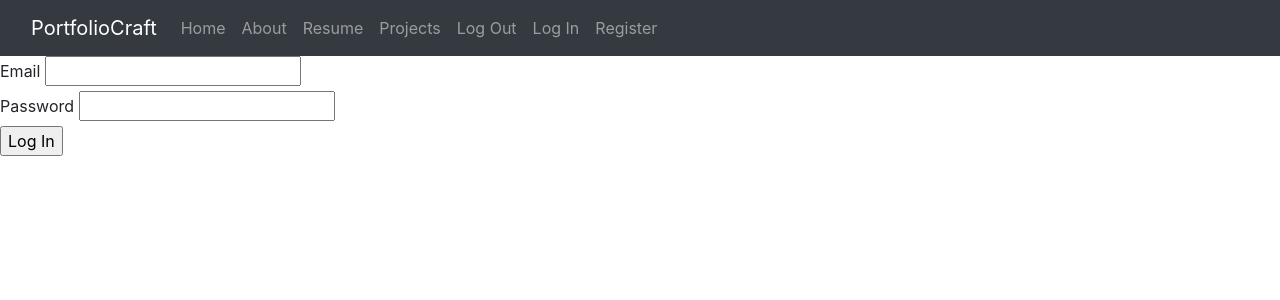
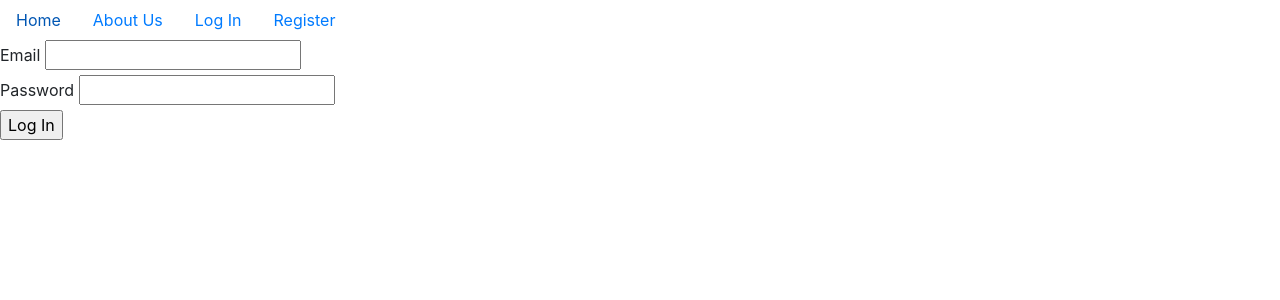
Before and after one commit to rachelbarkanic/PortfolioCraft, a Flask app: page /login in a window 1280 px wide. Shown: the top 300 px of the page. Run offline with Flask 2, Linux system fonts and the light colour scheme; parts of the project's set-up code (start-up, migrations or seed data) failed here and were passed over; some libraries are stand-ins or nearby versions.

Commit message:
db created

```diff
--- a/portfoliocraft/models.py
+++ b/portfoliocraft/models.py
@@ -39,9 +39,8 @@ class Project(db.Model):
 
     __tablename__ = 'projects'
 
-    users = db.relationship(User)
 
-    id = db.Coulmn(db.Integer, autoincrement = True, primary_key = True)
+    id = db.Column(db.Integer, autoincrement = True, primary_key = True)
     user_id = db.Column(db.Integer, db.ForeignKey('users.id'), nullable = False)
     date = db.Column(db.DateTime, nullable = False, default = datetime.utcnow)
     title = db.Column(db.String(255), nullable = False)
--- a/portfoliocraft/templates/base.html
+++ b/portfoliocraft/templates/base.html
@@ -11,25 +11,24 @@
     <title>PortfolioCraft Home</title>
 </head>
 <body>
-    <nav class="navbar navbar-dark bg-dark navbar-expand-lg">
-        <div class="container-fluid">
-            <a class="navbar-brand" href="#">PortfolioCraft</a>
-            <div class="collapse navbar-collapse">
-                <div class="navbar-nav">
-                    <a class="nav-link" href="{{ url_for('core.index') }}">Home</a>
-                    <a class="nav-link" href="{{ url_for('core.info') }}">About</a>
-                    <a class="nav-link" href="#">Resume</a>
-                    <a class="nav-link" href="#">Projects</a>
+    <ul class="nav">
 
-                    <a class="nav-link" href="#">Log Out</a>
+        <li class="nav-item">
+          <a class="nav-link" href="{{ url_for('core.index') }}">Home</a>
+        </li>
+        <li class="nav-item">
+          <a class="nav-link" href="{{ url_for('core.info') }}">About Us</a>
+        </li>
+          {% if current_user.is_authenticated %}
+          <li class="nav-link"><a href="{{ url_for('users.logout') }}">Log Out</a></li>
+          <li class="nav-link"><a href="{{ url_for('users.account') }}">Account</a></li>
+          <li class="nav-link"><a href="#">Post Project</a></li>
+          {% else %}
+          <li class="nav-link"><a href="{{ url_for('users.login') }}">Log In</a></li>
+          <li class="nav-link"><a href="{{ url_for('users.register') }}">Register</a></li>
+          {% endif %}
 
-                    <a class="nav-link" href="#">Log In</a>
-                    <a class="nav-link" href="#">Register</a>
-
-                </div>
-            </div>
-        </div>
-    </nav>
+      </ul>
 {% block body %}
 
 {% endblock %}
--- a/portfoliocraft/templates/error_pages/404.html
+++ b/portfoliocraft/templates/error_pages/404.html
@@ -1,4 +1,4 @@
-{% extends 'base.html'}
+{% extends 'base.html' %}
 
 {% block body %}
 
--- a/portfoliocraft/users/forms.py
+++ b/portfoliocraft/users/forms.py
@@ -13,7 +13,7 @@ class LoginForm(FlaskForm):
     submit = SubmitField('Log In')
 
 
-class RegistrationForm():
+class RegistrationForm(FlaskForm):
     first_name = StringField('First Name',validators=[DataRequired()])
     last_name = StringField('Last Name', validators=[DataRequired()])
     username = StringField('Username', validators=[DataRequired()])
@@ -29,6 +29,8 @@ class RegistrationForm():
     def validate_username(self, username):
         if User.query.filter_by(username = self.username.data).first():
             raise ValidationError('This username is already being used')
+
+
 
 class UpdateUserForm(FlaskForm):
     first_name = StringField('First Name',validators=[DataRequired()])
--- a/portfoliocraft/users/views.py
+++ b/portfoliocraft/users/views.py
@@ -22,7 +22,7 @@ def register():
         db.session.add(user)
         db.session.commit()
         flash('Thanks for registering! Now you can log in!')
-        return redirect(url_for('login'))
+        return redirect(url_for('users.login'))
 
     return render_template('register.html', form = form)
 
```
Also changed, not shown: portfoliocraft/__init__.py (+7 -11 lines), portfoliocraft/templates/user_projects.html (added, +44 -0 lines), portfoliocraft/data.sqlite (added), 1 other file.
